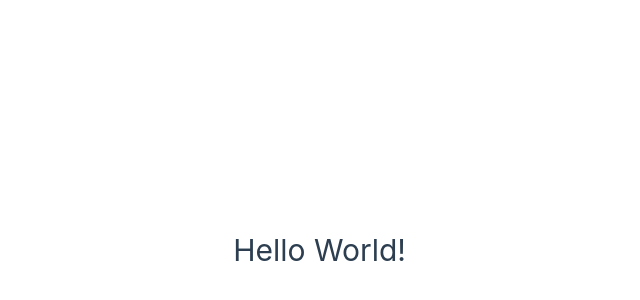
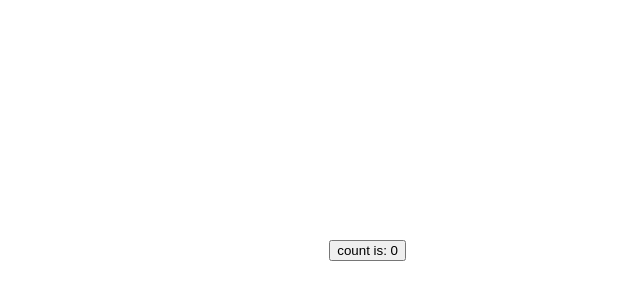
Before and after one commit to wubin28/vue-kata-node-18-18-0, a Vue app: page / in a window 1280 px wide. Shown: the part 150-450 px from the top of the page, without its empty margins (234-874 px from the left). Built offline with nearby package versions, Linux system fonts and the light colour scheme.

Commit message:
chore: prepare for step 4

```diff
--- a/src/App.vue
+++ b/src/App.vue
@@ -1,9 +1,12 @@
 <script setup lang="ts">
+import { ref } from 'vue'
+
+const count = ref(0)
 </script>
 
 <template>
-  <h1>Hello World!</h1>
+  <!-- make this button work -->
+  <button>count is: {{ count }}</button>
 </template>
 
-<style scoped>
-</style>
+<style scoped></style>
```
